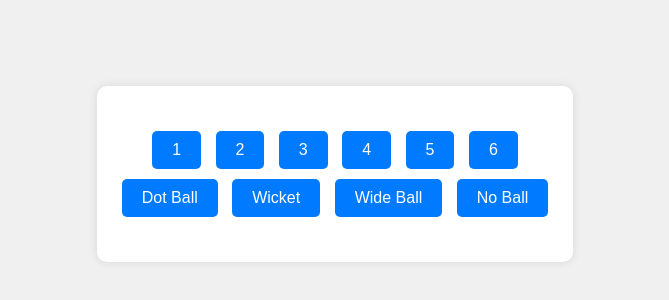
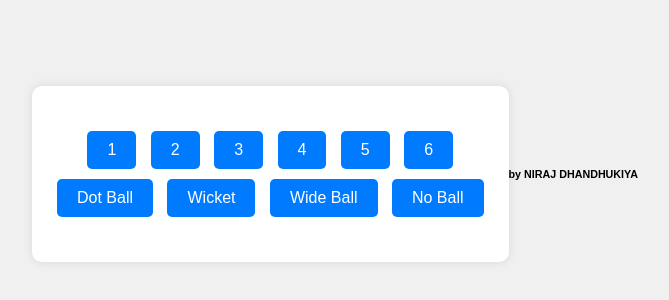
Before and after one commit to NIRAJDHANDHUKIYA/Cricket-Project, a plain HTML site: page index.html in a window 1280 px wide. Shown: the part 226-526 px from the top of the page, without its empty margins (305-974 px from the left). Drawn offline with Linux system fonts and the light colour scheme.

Commit message:
Update index.html

```diff
--- a/index.html
+++ b/index.html
@@ -33,5 +33,6 @@
     </div>
     <script src="script.js"></script>
     <!-- Ensure script is loaded at the end -->
+    <h6>by NIRAJ DHANDHUKIYA</h6>
   </body>
 </html>
```
